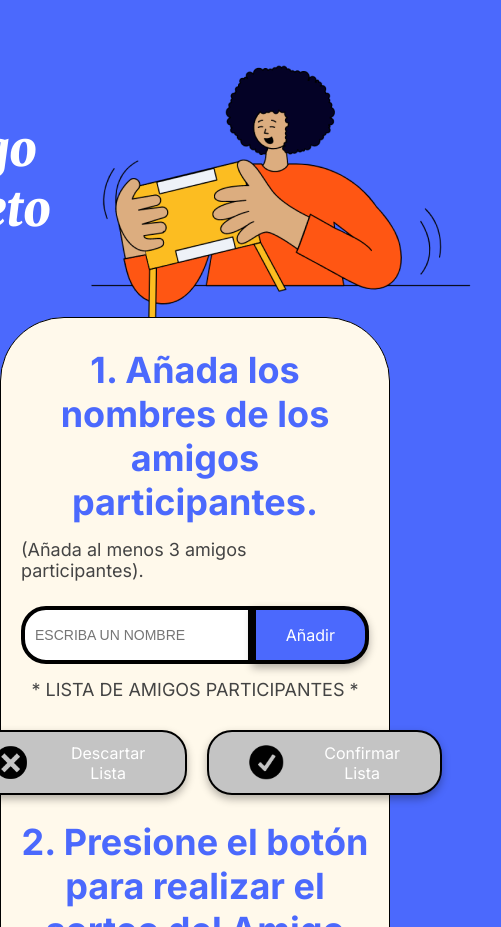
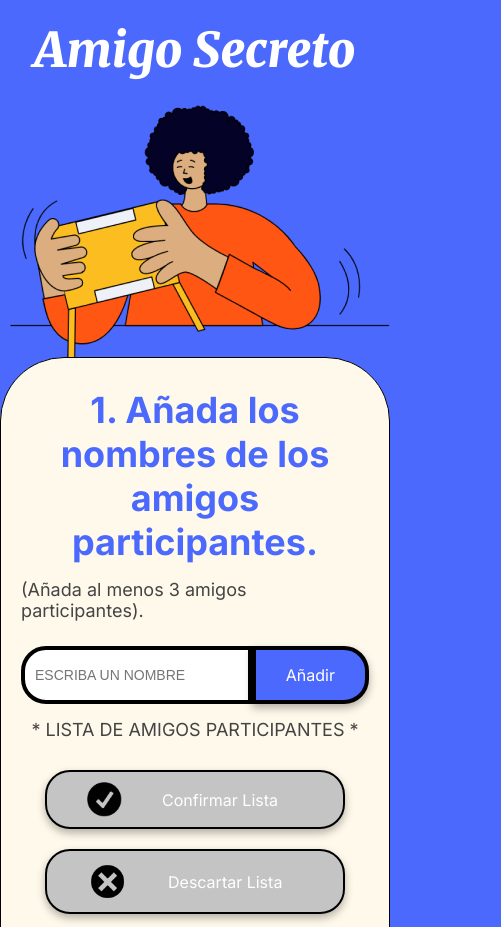
Before and after one commit to jaimelg-tmo/juego-amigo-secreto, a plain HTML site: page index.html in a window 390 px wide. Shown: the top 927 px of the page, 501 px wide, since content can reach past the window. Drawn offline with Linux system fonts and the light colour scheme.

Commit message:
Actualiza style.css
Se agrega Media Query para mejorar responsividad.

```diff
--- a/style.css
+++ b/style.css
@@ -220,3 +220,15 @@ ol {
     position: static;
     bottom: 0;
 }
+
+@media (max-width:650px) {
+    .header-banner {
+        padding: 20px 0 0;
+        flex-direction: column;
+    }
+
+    .button-container {
+        flex-direction: column-reverse;
+        gap: 10px;
+    }
+}
```
